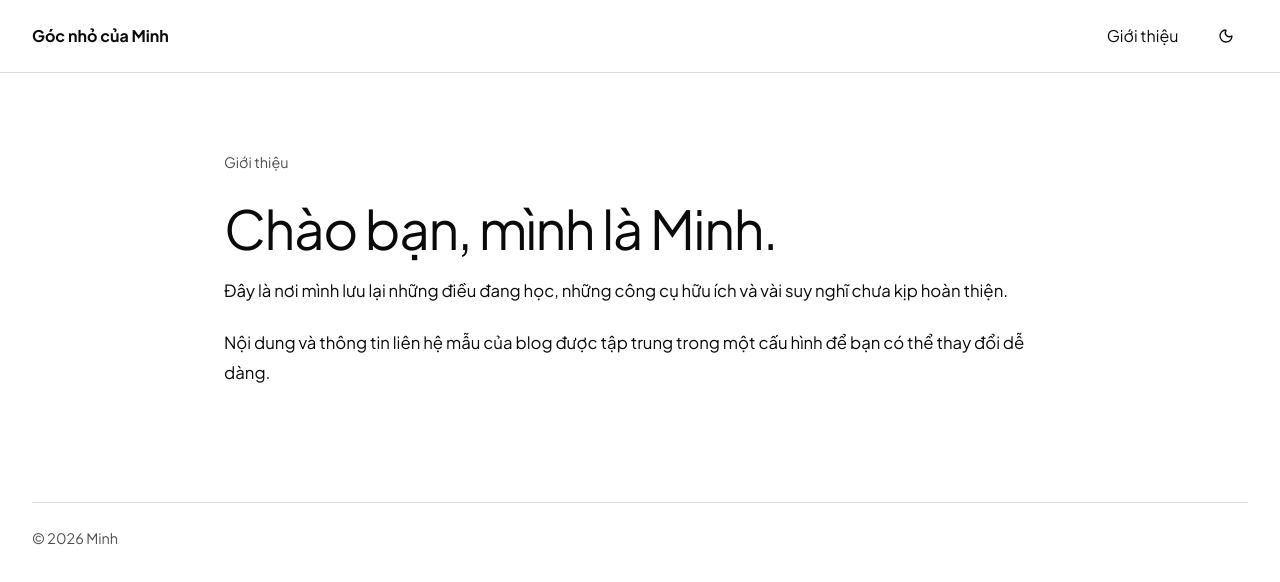
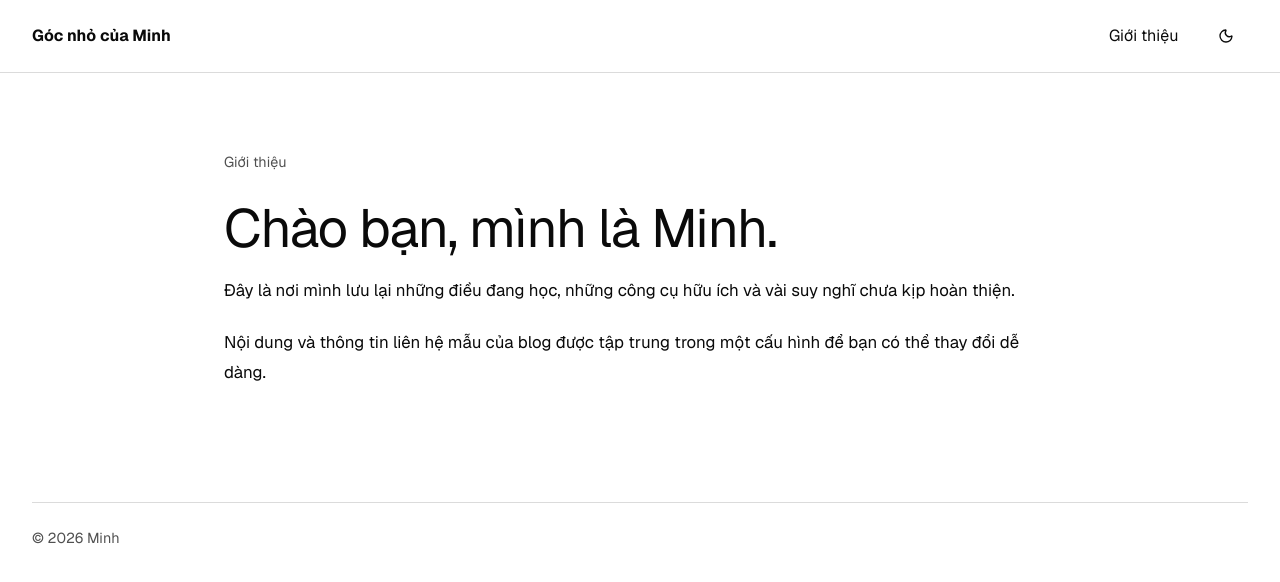
Before and after one commit to lehuuhieuak/blog, a Next.js app in the folder frontend/: page /gioi-thieu in a window 1280 px wide. Shown: the top 582 px of the page. Built offline with nearby package versions, Linux system fonts and the light colour scheme; no server answers.

Commit message:
feat: align typography with Geist font plan

```diff
--- a/frontend/src/app/layout.tsx
+++ b/frontend/src/app/layout.tsx
@@ -1,22 +1,22 @@
 import type { Metadata } from "next"
-import { JetBrains_Mono, Plus_Jakarta_Sans } from "next/font/google"
+import { Geist, Geist_Mono } from "next/font/google"
 import Script from "next/script"
 
 import "@/styles/global.css"
 import { site } from "@/lib/site"
 
-const sans = Plus_Jakarta_Sans({
+const sans = Geist({
   subsets: ["latin", "vietnamese"],
-  variable: "--font-plus-jakarta-sans",
+  variable: "--font-geist-sans",
   display: "swap",
   fallback: ["Inter", "system-ui", "sans-serif"],
 })
 
-const mono = JetBrains_Mono({
+const mono = Geist_Mono({
   subsets: ["latin", "vietnamese"],
-  variable: "--font-jetbrains-mono",
+  variable: "--font-geist-mono",
   display: "swap",
-  fallback: ["Geist Mono", "ui-monospace", "SFMono-Regular", "Menlo", "monospace"],
+  fallback: ["ui-monospace", "SFMono-Regular", "Menlo", "monospace"],
 })
 
 export const metadata: Metadata = {
--- a/frontend/src/styles/global.css
+++ b/frontend/src/styles/global.css
@@ -76,8 +76,8 @@
 }
 
 @theme inline {
-  --font-sans: var(--font-plus-jakarta-sans), Inter, system-ui, sans-serif;
-  --font-mono: var(--font-jetbrains-mono), "Geist Mono", ui-monospace, SFMono-Regular, Menlo, monospace;
+  --font-sans: var(--font-geist-sans), Inter, system-ui, sans-serif;
+  --font-mono: var(--font-geist-mono), ui-monospace, SFMono-Regular, Menlo, monospace;
   --font-heading: var(--font-sans);
   --color-background: var(--background);
   --color-foreground: var(--foreground);
```
Also changed, not shown: 2 other files (tests, documents, lock files or other folders).
